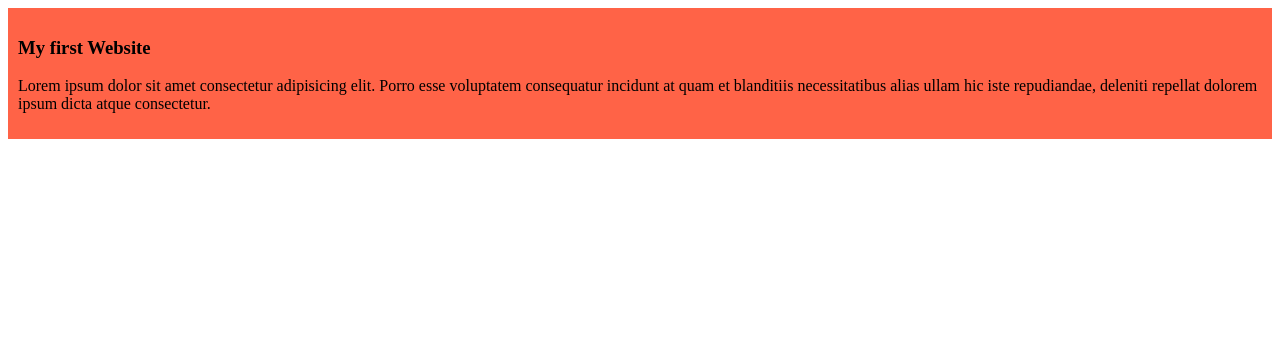
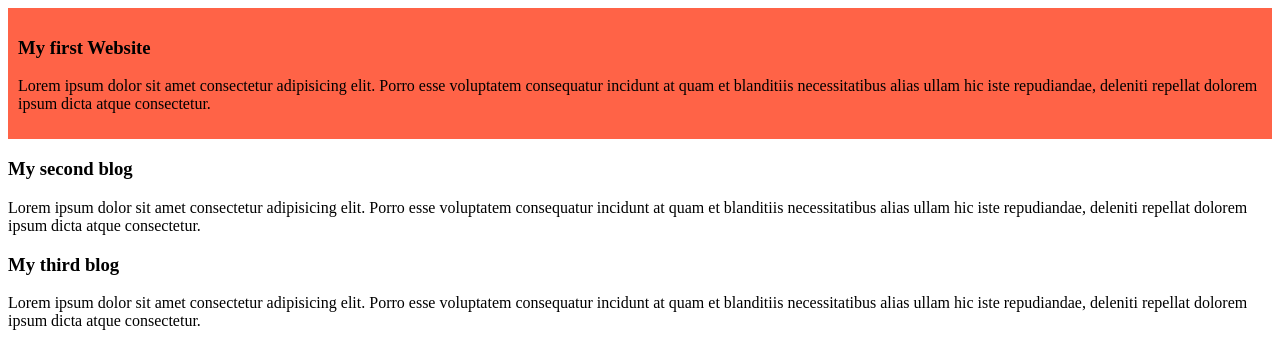
Before and after one commit to toriqulislamrupai/my-simple-website, a plain HTML site: page index.html in a window 1280 px wide. Drawn offline with Linux system fonts and the light colour scheme.

Commit message:
added the second and third blog

```diff
--- a/index.html
+++ b/index.html
@@ -8,7 +8,13 @@
 </head>
 <body>
     <div>
-        <h3>My first Website</h3>
+     <h3>My first Website</h3>
+        <p>Lorem ipsum dolor sit amet consectetur adipisicing elit. Porro esse voluptatem consequatur incidunt at quam et blanditiis necessitatibus alias ullam hic iste repudiandae, deleniti repellat dolorem ipsum dicta atque consectetur.</p>
+    </div>
+    <h3>My second blog</h3>
+        <p>Lorem ipsum dolor sit amet consectetur adipisicing elit. Porro esse voluptatem consequatur incidunt at quam et blanditiis necessitatibus alias ullam hic iste repudiandae, deleniti repellat dolorem ipsum dicta atque consectetur.</p>
+    </div>
+    <h3>My third blog</h3>
         <p>Lorem ipsum dolor sit amet consectetur adipisicing elit. Porro esse voluptatem consequatur incidunt at quam et blanditiis necessitatibus alias ullam hic iste repudiandae, deleniti repellat dolorem ipsum dicta atque consectetur.</p>
     </div>
 
```
